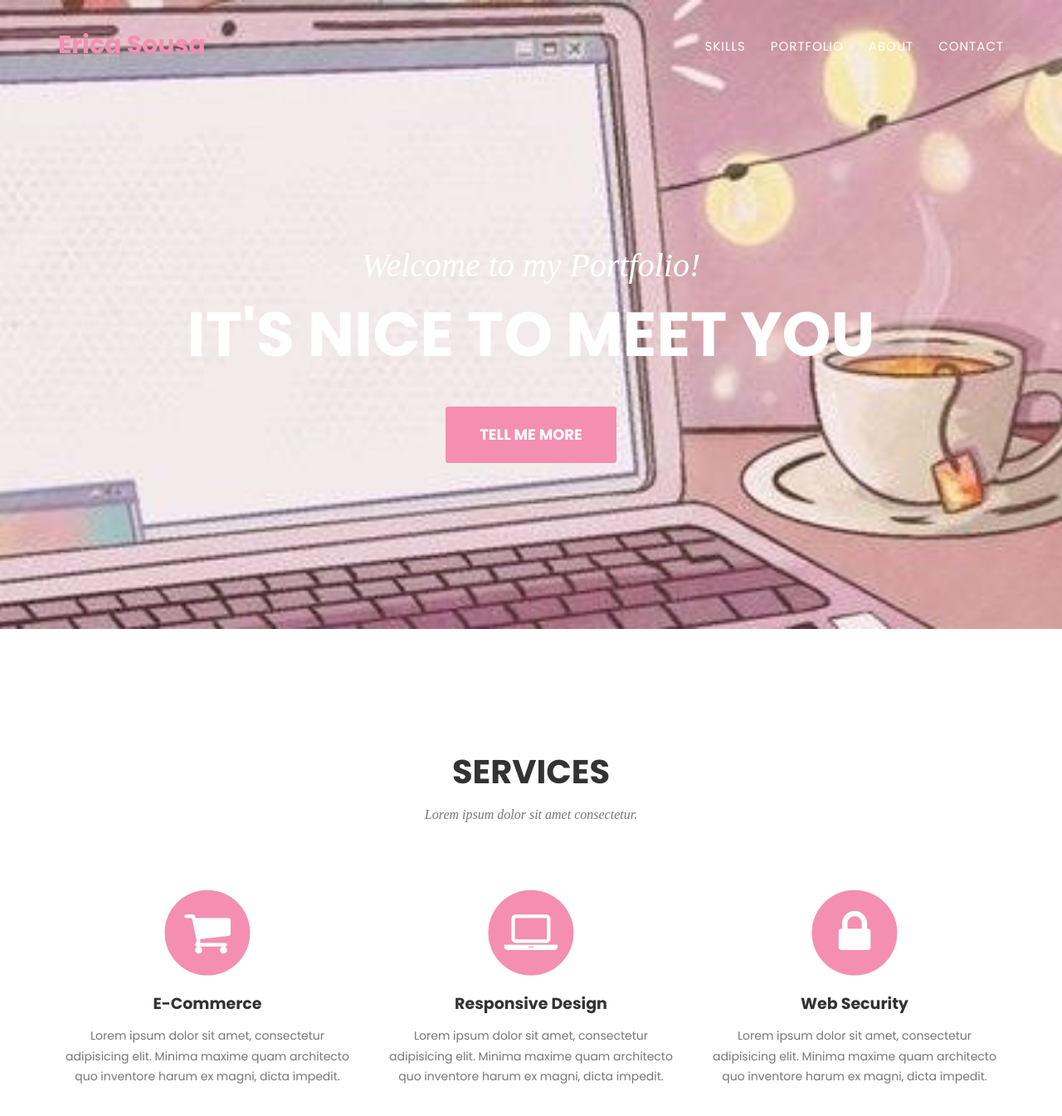
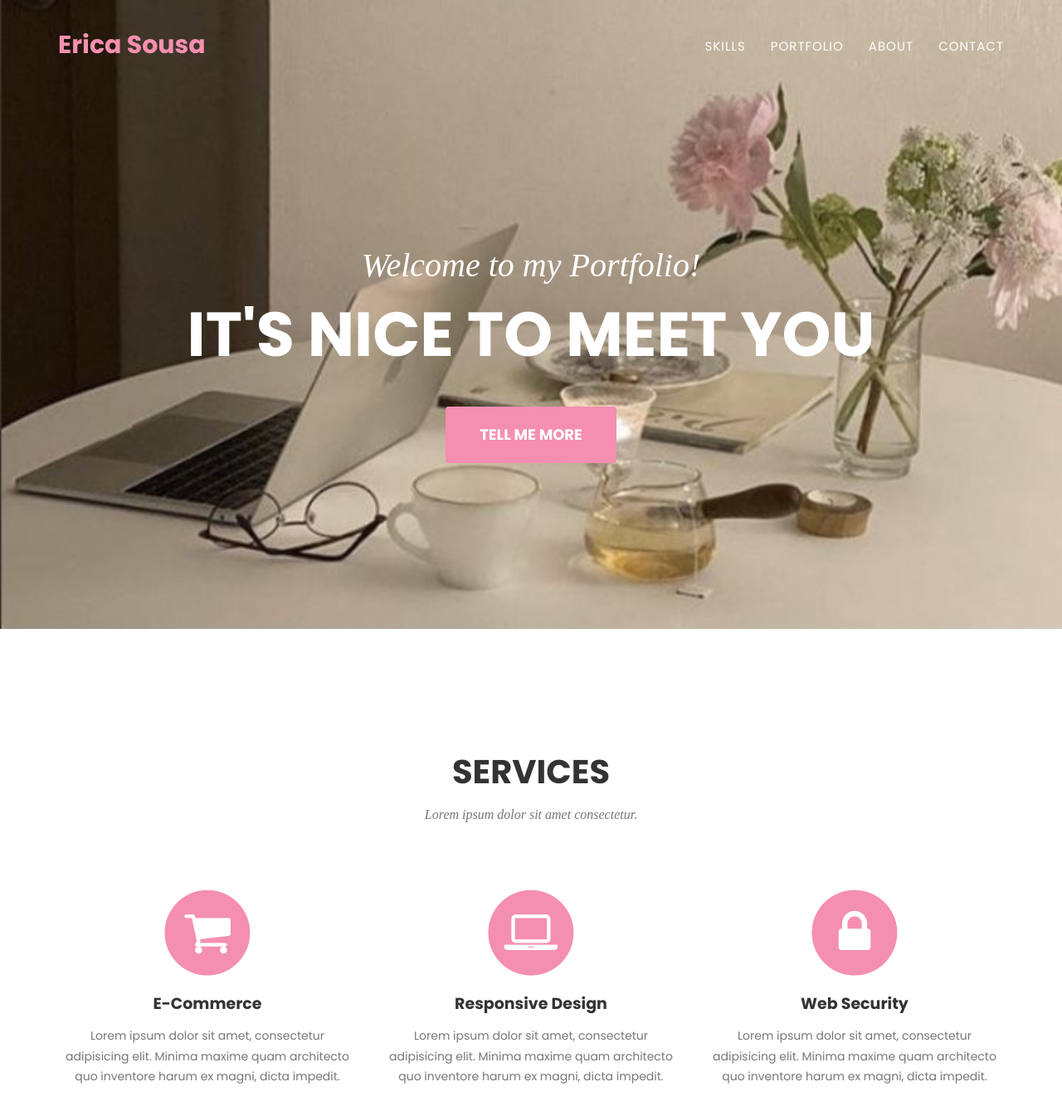
Before and after one commit to ericasousaa/EricaSousa, a Jekyll site: the page built from index.html, in a window 1280 px wide and 1400 px high. Shown: the top 1345 px of the window at 83% size. Built offline with Jekyll 4.4.1, drawn with Linux system fonts in a browser that asks for light colours; some web fonts are replaced.

Commit message:
Update agency.css

```diff
--- a/_includes/css/agency.css
+++ b/_includes/css/agency.css
@@ -278,7 +278,7 @@ header {
     text-align: center;
     color: #fff;
     background-attachment: scroll;
-    background-image: url('{{ site.baseurl }}/banner2.jpg');
+    background-image: url('{{ site.baseurl }}/banner3.jpg');
     background-position: center center;
     background-repeat: none;
     -webkit-background-size: cover;
```
